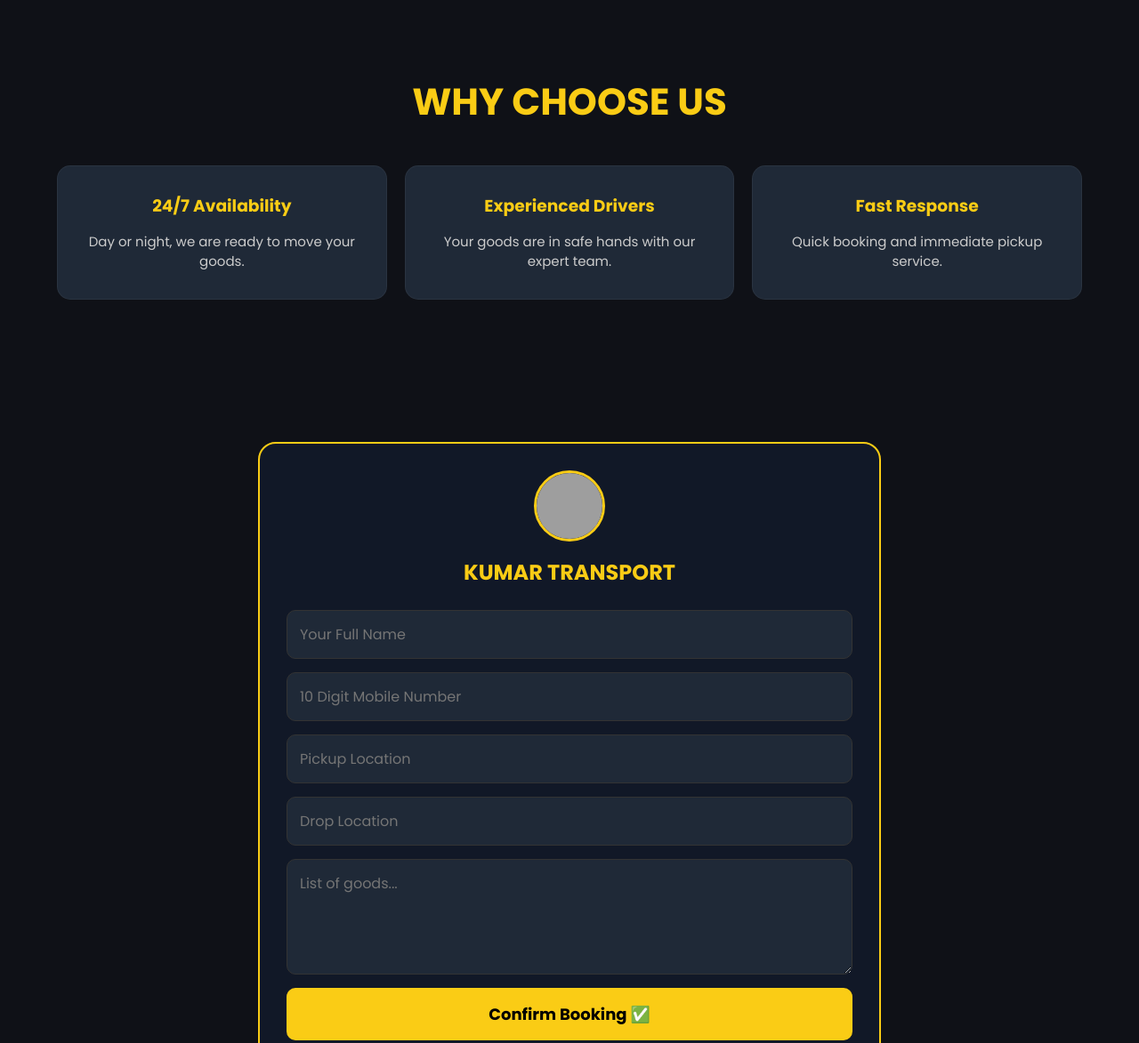
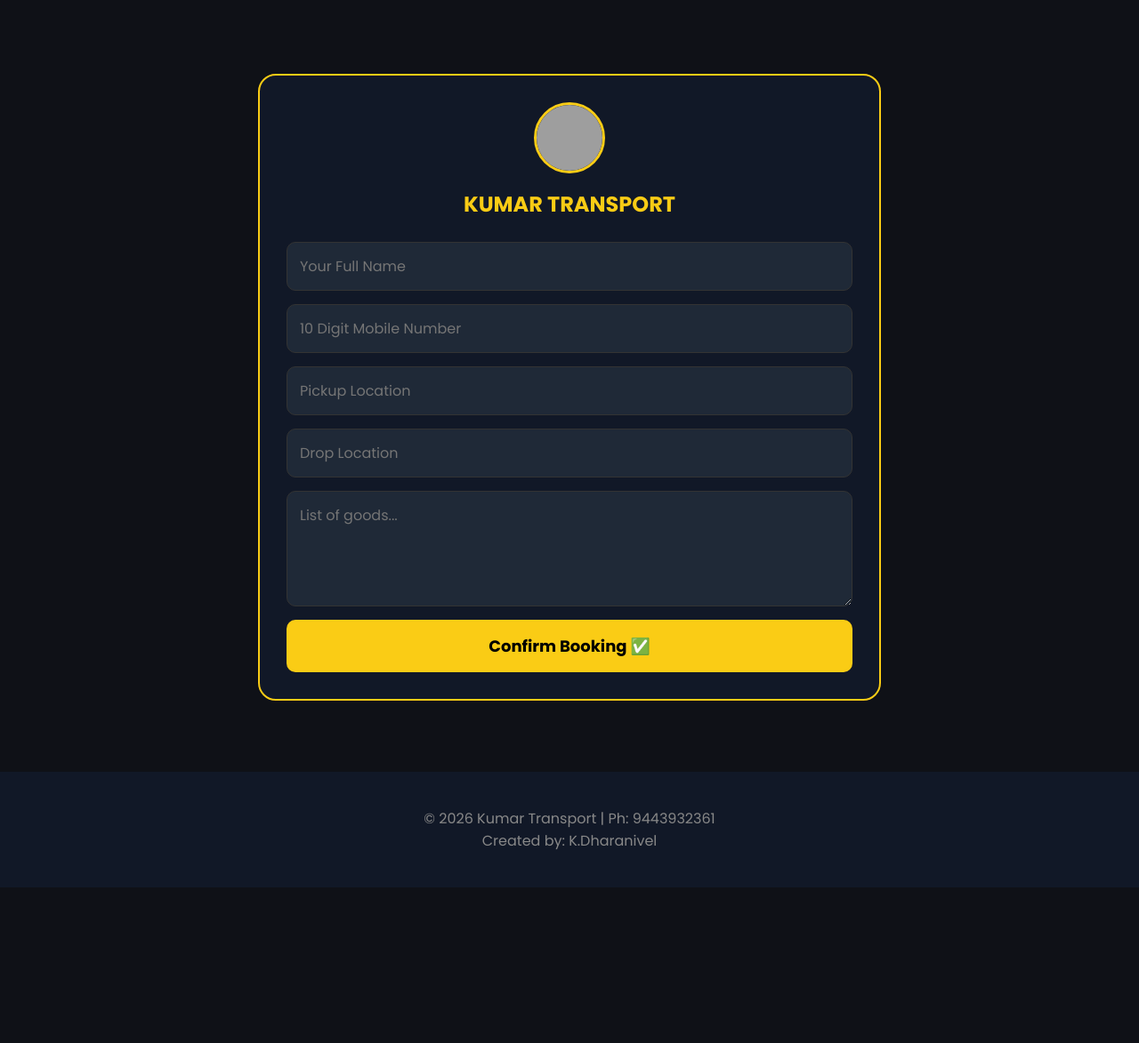
Before and after one commit to kdharanivel21-pixel/VELAYUTHAM-Transport, a plain HTML site: page index.html in a window 1280 px wide. Shown: the part 1931-3104 px from the top of the page at 89% size. After the commit the page ends 2929 px from the top, so only its background shows below. Drawn offline with Linux system fonts and the light colour scheme; grey boxes are pictures that could not be loaded.

Commit message:
Update index.html

```diff
--- a/index.html
+++ b/index.html
@@ -141,15 +141,6 @@ section{ padding:80px 5%; }
     </div>
 </section>
 
-<section id="why-choose">
-    <h2 class="section-title">Why Choose Us</h2>
-    <div class="grid-container">
-        <div class="card"><h3>24/7 Availability</h3><p>Day or night, we are ready to move your goods.</p></div>
-        <div class="card"><h3>Experienced Drivers</h3><p>Your goods are in safe hands with our expert team.</p></div>
-        <div class="card"><h3>Fast Response</h3><p>Quick booking and immediate pickup service.</p></div>
-    </div>
-</section>
-
 <section id="booking">
     <div class="booking-box">
         <div class="form-logo-area">
@@ -168,7 +159,8 @@ section{ padding:80px 5%; }
 </section>
 
 <footer style="padding:40px; text-align:center; background:#111827; color:#888;">
-    <p>© 2026 Kumar Transport | Phone: 9443932361</p>
+    <p>© 2026 Kumar Transport | Ph: 9443932361</p>
+    <p>Created by: K.Dharanivel</p>
 </footer>
 
 <div class="float-buttons">
@@ -207,22 +199,26 @@ function handleBooking(event) {
     }
 
     const btn = document.getElementById("submitBtn");
-    btn.innerText = "Saving...";
+    btn.innerText = "Processing...";
     btn.disabled = true;
 
+    // 1. OPEN WHATSAPP FIRST
+    let msg = `🚚 *KUMAR TRANSPORT BOOKING*%0A👤 *Name:* ${name}%0A📞 *Phone:* ${phone}%0A📍 *From:* ${pickup}%0A🏁 *To:* ${drop}%0A📦 *Goods:* ${details}`;
+    window.open(`https://wa.me/919443932361?text=${msg}`, "_blank");
+
+    // 2. SAVE TO DATABASE SECOND
     database.ref('bookings').push({
         name, phone, pickup, drop, details, time: new Date().toLocaleString()
     })
     .then(() => {
-        let msg = `🚚 *KUMAR TRANSPORT BOOKING* %0A👤 *Name:* ${name}%0A📞 *Phone:* ${phone}%0A📍 *From:* ${pickup}%0A🏁 *To:* ${drop}%0A📦 *Goods:* ${details}`;
-        window.open(`https://wa.me/919443932361?text=${msg}`, "_blank");
         document.getElementById("bookingForm").reset();
         btn.innerText = "Confirm Booking ✅";
         btn.disabled = false;
     })
     .catch(() => {
-        alert("Error connecting to Database.");
+        alert("Database Error! Make sure you updated your Rules in Firebase Console.");
         btn.disabled = false;
+        btn.innerText = "Confirm Booking ✅";
     });
 }
 </script>
```
